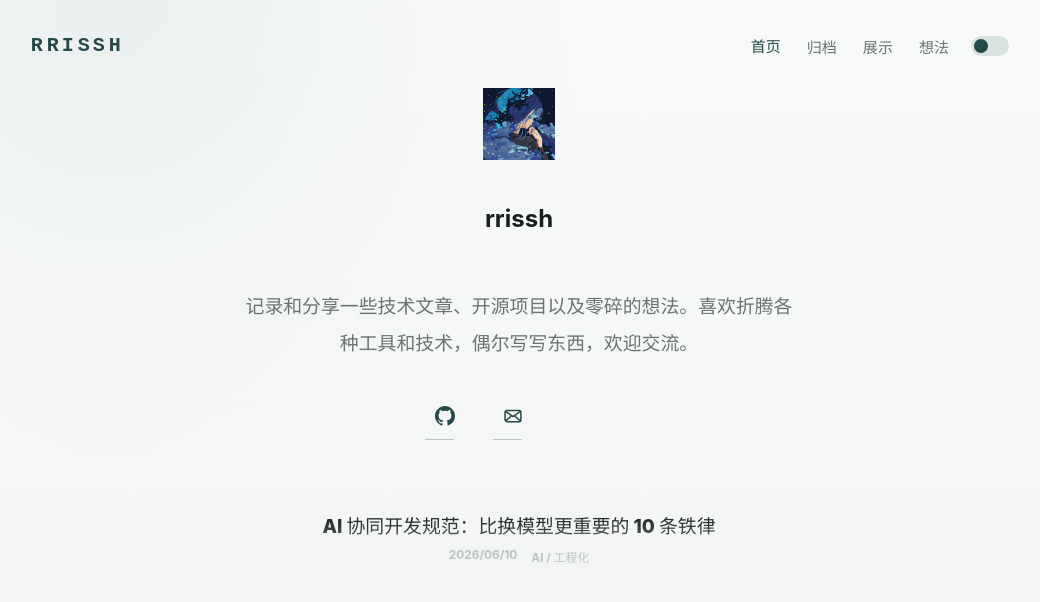
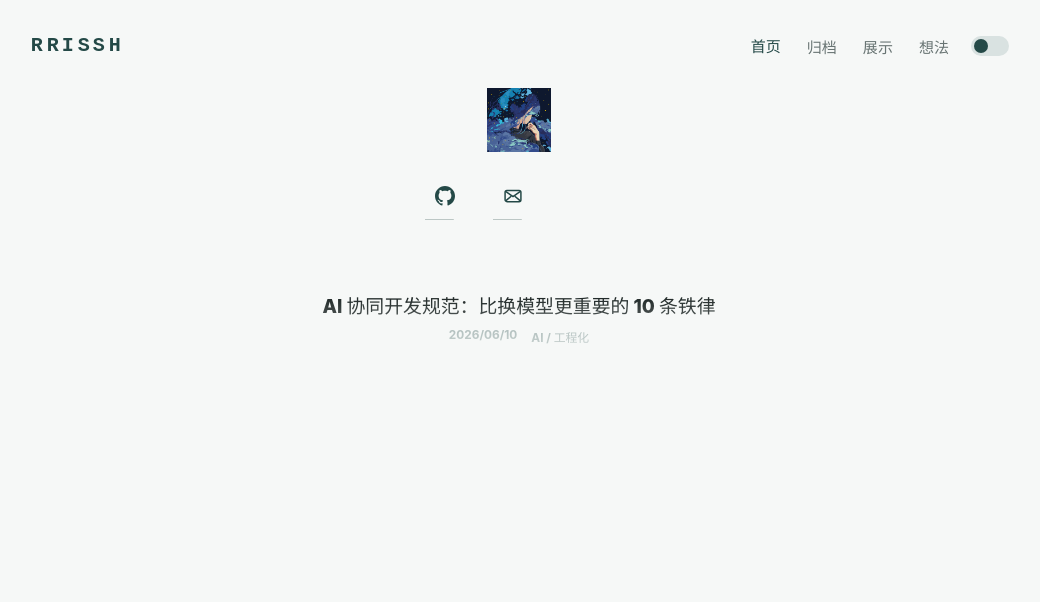
Before and after one commit to zj-rrissh/zj-rrissh.github.io, a React (Vite) app: page / in a window 1280 px wide. Shown: the top 602 px of the page, without its empty margins (121-1161 px from the left). Built offline with nearby package versions, Linux system fonts and the light colour scheme.

Commit message:
优化首页

```diff
--- a/src/App.tsx
+++ b/src/App.tsx
@@ -155,6 +155,33 @@ function App() {
   );
 }
 
+function HomeProfile() {
+  const [expanded, setExpanded] = useState(false);
+
+  return (
+    <>
+      <div className="profile-line">
+        <button
+          className="avatar-toggle"
+          type="button"
+          aria-expanded={expanded}
+          aria-label={expanded ? '收起个人信息' : '展开个人信息'}
+          onClick={() => setExpanded((s) => !s)}
+        >
+          <img className="avatar" src="/avatar.png" alt="Rrissh avatar" />
+        </button>
+        {expanded && <h2>rrissh</h2>}
+      </div>
+
+      {expanded && (
+        <p className="hero-copy">
+          记录和分享一些技术文章、开源项目以及零碎的想法。喜欢折腾各种工具和技术，偶尔写写东西，欢迎交流。
+        </p>
+      )}
+    </>
+  );
+}
+
 function HomePage({
   latestPosts,
   onNavigate,
@@ -197,14 +224,7 @@ function HomePage({
   return (
     <>
       <section className="hero" aria-label="个人信息">
-        <div className="profile-line">
-          <img className="avatar" src="/avatar.png" alt="Rrissh avatar" />
-          <h2>rrissh</h2>
-        </div>
-
-        <p className="hero-copy">
-          记录和分享一些技术文章、开源项目以及零碎的想法。喜欢折腾各种工具和技术，偶尔写写东西，欢迎交流。
-        </p>
+        <HomeProfile />
 
         <div className="link-row" aria-label="个人链接">
           {socialLinks.map((link) => (
--- a/src/styles.css
+++ b/src/styles.css
@@ -26,7 +26,7 @@
 :root[data-theme="dark"] {
   color-scheme: dark;
   color: #e8efee;
-  background: #101817;
+  background: #0F1117;
   --ink: #e8efee;
   --muted: #9eafad;
   --soft: #78908d;
@@ -53,9 +53,9 @@ html {
 body {
   min-width: 320px;
   margin: 0;
-  background:
+  /* background:
     radial-gradient(circle at 18% 0%, var(--body-orb), transparent 30rem),
-    linear-gradient(180deg, var(--body-start) 0%, var(--paper) 42%, var(--body-end) 100%);
+    linear-gradient(180deg, var(--body-start) 0%, var(--paper) 42%, var(--body-end) 100%); */
 }
 
 button,
@@ -271,8 +271,8 @@ p {
 }
 
 .hero {
-  max-width: 560px;
-  margin-bottom: 10px;
+  max-width: 520px;
+  margin-bottom: 22px;
   margin-right: auto;
   margin-left: auto;
   text-align: center;
@@ -282,41 +282,67 @@ p {
   display: flex;
   flex-direction: column;
   align-items: center;
-  gap: 24px;
+  gap: 12px;
+}
+
+.profile-line h2 {
+  margin: 0;
 }
 
 .avatar {
-  width: 72px;
-  height: 72px;
+  width: 64px;
+  height: 64px;
   flex: 0 0 auto;
   object-fit: cover;
 }
 
 .eyebrow {
-  margin: 0 0 12px;
+  margin: 0 0 10px;
   color: var(--accent);
   font-size: 0.74rem;
   font-weight: 780;
   letter-spacing: 0;
   text-transform: uppercase;
 }
+.avatar-toggle {
+  border: 0;
+  padding: 0;
+  background: transparent;
+  display: inline-flex;
+  align-items: center;
+  cursor: pointer;
+}
+
+.avatar-toggle:focus {
+  /* outline: 2px solid var(--accent); */
+  outline-offset: 4px;
+  /* border-radius: 8px; */
+}
+
+.avatar {
+  transition: transform 180ms ease;
+}
+
+.avatar-toggle[aria-expanded="true"] .avatar {
+  transform: scale(1.04);
+}
 
 h1 {
   margin: 0;
   color: var(--ink);
-  font-size: clamp(3.2rem, 10vw, 7.4rem);
+  font-size: clamp(2.8rem, 10vw, 5rem);
   font-weight: 780;
-  line-height: 0.88;
+  line-height: 0.92;
   letter-spacing: 0;
 }
 
 .hero-copy,
 .page-lead {
-  max-width: 680px;
-  margin: 36px 0 0;
+  max-width: 620px;
+  margin: 14px 0 0;
   color: var(--muted);
-  font-size: clamp(1.02rem, 2vw, 1.18rem);
-  line-height: 1.95;
+  font-size: clamp(1.02rem, 2vw, 1.14rem);
+  line-height: 1.8;
 }
 
 .link-row {
@@ -324,7 +350,7 @@ h1 {
   flex-wrap: wrap;
   justify-content: center;
   gap: 18px 28px;
-  margin-top: 34px;
+  margin-top: 24px;
   color: var(--accent-deep);
   font-size: 0.95rem;
   font-weight: 720;
```
